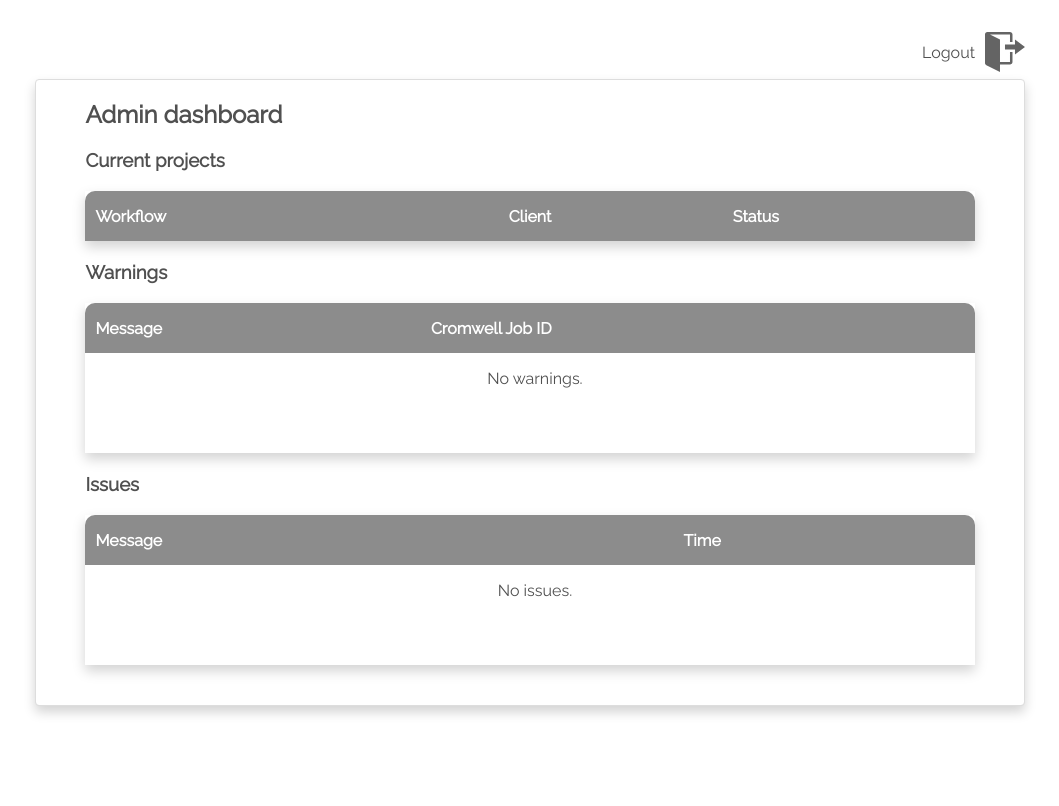
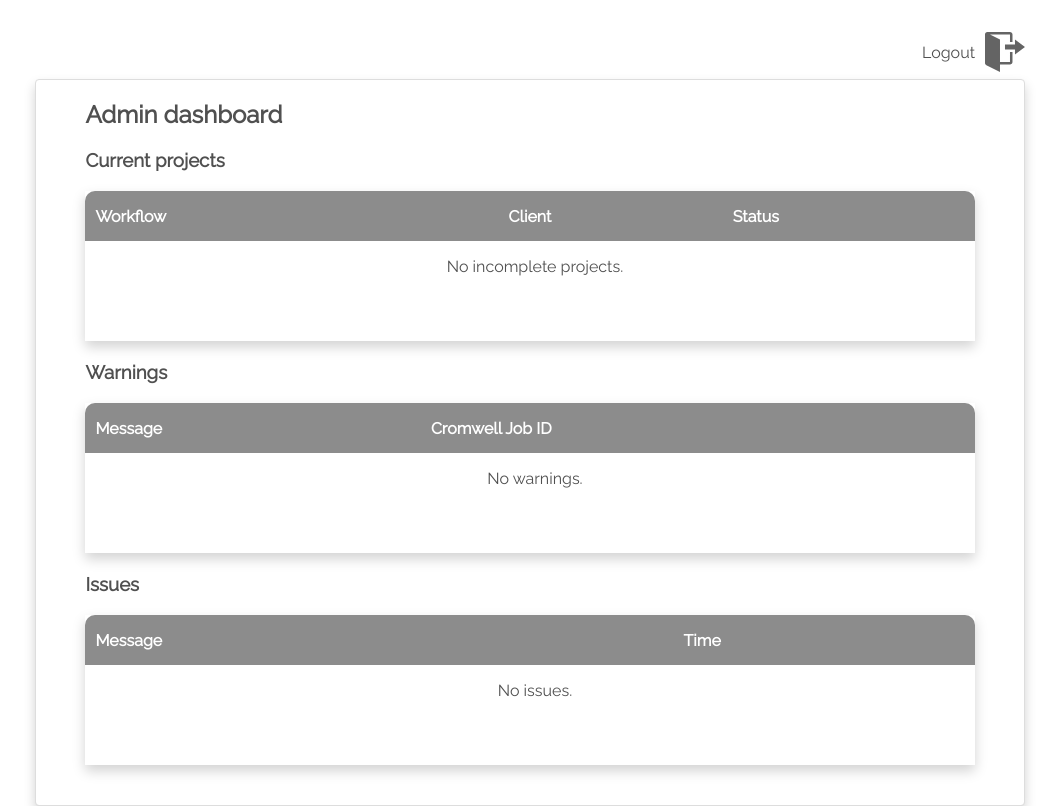
Before and after one commit to qbrc-cnap/cnap, a Django app: template dashboard/templates/dashboard/dashboard_home.html in a window 1280 px wide. Shown: the whole page, without its empty margins (110-1169 px from the left). Before the commit the page ends 715 px from the top, so only its background shows below. Run offline with Django 3.2, Linux system fonts and the light colour scheme; the template is opened without the code that fills it, so the values that code supplies are empty; some libraries are stand-ins or nearby versions.

Commit message:
Dashboard update

```diff
--- a/dashboard/templates/dashboard/dashboard_home.html
+++ b/dashboard/templates/dashboard/dashboard_home.html
@@ -45,6 +45,10 @@
             <td>{{p.owner}}</td>
             <td>{{p.status}}</td>
           <tr>
+          {% empty %}
+            <tr>
+              <td colspan="3" align="center">No incomplete projects.</td>
+            <tr>
           {% endfor %}
         </tbody>
       </table>
```
